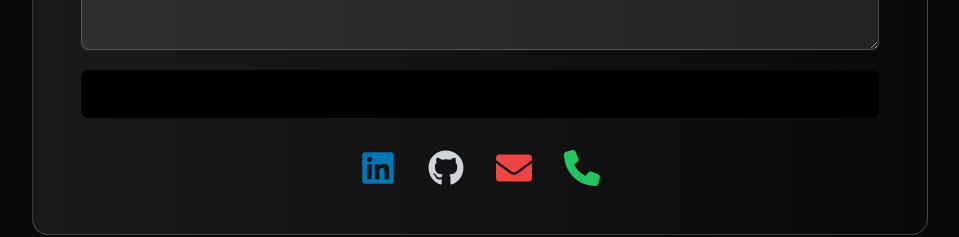
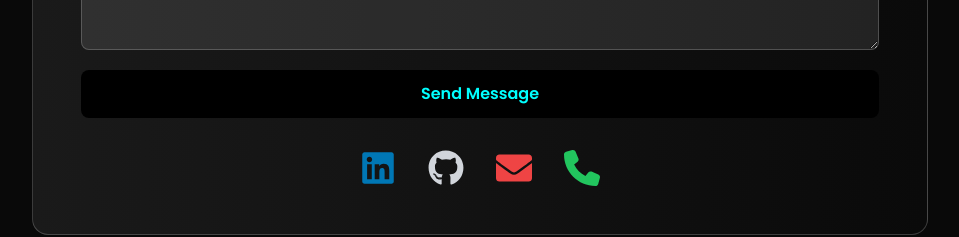
Before and after one commit to levi2104/my-portfolio, a React (Vite) app: page / in a window 1280 px wide. Shown: the part 2841-3078 px from the top of the page, without its empty margins (160-1119 px from the left). Built offline with nearby package versions, Linux system fonts and the light colour scheme; a web font is replaced by a local one.

Commit message:
Update ContactUs.jsx

```diff
--- a/src/Pages/ContactUs.jsx
+++ b/src/Pages/ContactUs.jsx
@@ -33,7 +33,7 @@ const ContactMe = () => {
   return (
     <section
       id="contact"
-      className="relative flex flex-col text-black items-center justify-center min-h-screen bg-darkBg px-8 py-16"
+      className="relative flex flex-col text-gray-950 items-center justify-center min-h-screen bg-darkBg px-8 py-16"
     >
       <motion.div
         initial={{ opacity: 0, y: 50 }}
@@ -71,7 +71,7 @@ const ContactMe = () => {
           />
           <motion.button
             type="submit"
-            className="p-3 [@media_(min-width:100px)_and_(max-width:700px)]:text-neonBlue bg-black font-semibold rounded-lg"
+            className="p-3 [@media_(min-width:100px)]:text-neonBlue bg-black font-semibold rounded-lg"
             whileHover={{ scale: 1.04 }}
             transition={{ duration: 0.3, ease: "easeOut" }}
           >
```
